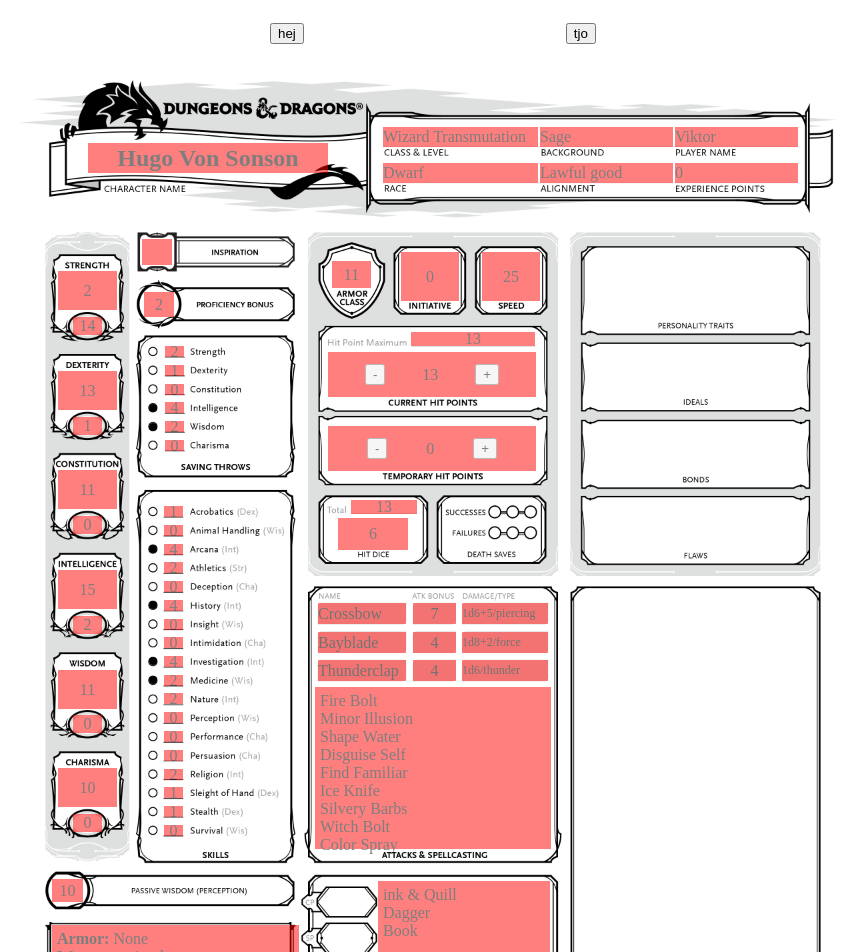
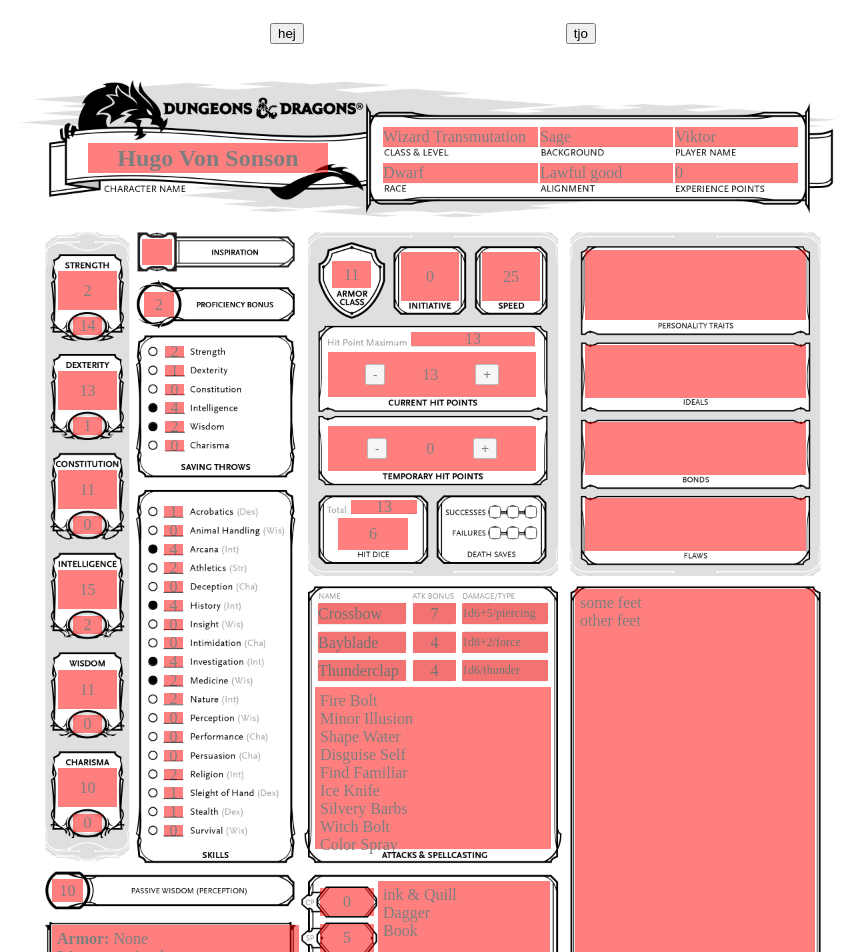
Before and after one commit to ViktorHek/test_pdf, a React (Create React App) app: page / in a window 1280 px wide. Shown: the top 952 px of the page, without its empty margins (0-865 px from the left). Built offline with nearby package versions, Linux system fonts and the light colour scheme.

Commit message:
all added

```diff
--- a/src/App.js
+++ b/src/App.js
@@ -96,6 +96,12 @@
         </div>
         <div id="max_hp2" className="input">{char.hp}</div>
         <div id="hit_dice" className="input">{char.hit_dice}</div>
+        <input type="checkbox" id="dss1" className="checkbox"/>
+        <input type="checkbox" id="dss2" className="checkbox"/>
+        <input type="checkbox" id="dss3" className="checkbox"/>
+        <input type="checkbox" id="dsf1" className="checkbox"/>
+        <input type="checkbox" id="dsf2" className="checkbox"/>
+        <input type="checkbox" id="dsf3" className="checkbox"/>
         {/* Stats */}
         <div id="str_mod" className="input stat_mod" >{str_mod}</div>
         <div id="str" className="input stat_val" >{char.str}</div>
@@ -180,7 +186,20 @@
               return <div id={`equipment_${x.name}`} className="">{x.name}</div>
             }) : 'None'}
         </div>
-
+        <div id="cp" className="input">{char.copper}</div>
+        <div id="sp" className="input">{char.silver}</div>
+        <div id="ep" className="input"></div>
+        <div id="gp" className="input">{char.gold}</div>
+        <div id="pp" className="input"></div>
+        {/* Right side */}
+        <div id="trait" className="input"></div>
+        <div id="ideals" className="input"></div>
+        <div id="bonds" className="input"></div>
+        <div id="flaws" className="input"></div>
+        <div id="feats" className="list">
+            <div>some feet</div>
+            <div>other feet</div>
+        </div>
       </div>
     </div>
   );
--- a/src/characters/hugo_von_sonson.js
+++ b/src/characters/hugo_von_sonson.js
@@ -18,7 +18,9 @@
     speed: 25,
     age: 500,
     background: 'Sage',
-    money: 25.5,
+    gold: 25,
+    silver: 5,
+    copper: 0,
     hit_dice: 6,
     hp: 13,
     str: 14,
--- a/src/index.css
+++ b/src/index.css
@@ -352,3 +352,83 @@
   width: 162px;
   height: 218px;
 }
+
+#cp,
+#sp,
+#ep,
+#gp,
+#pp {
+  left: 312px;
+  width: 54px;
+  height: 28px;
+}
+#cp {top: 830px;}
+#sp {top: 866px;}
+#ep {top: 902px;}
+#gp {top: 938px;}
+#pp {top: 974px;}
+
+#trait {
+  top: 192px;
+  left: 577px;
+  width: 221px;
+  height: 70px;
+}
+
+#ideals {
+  top: 287px;
+  left: 577px;
+  width: 221px;
+  height: 53px;
+}
+
+#bonds {
+  top: 364px;
+  left: 577px;
+  width: 221px;
+  height: 53px;
+}
+
+#flaws {
+  top: 440px;
+  left: 577px;
+  width: 221px;
+  height: 53px;
+}
+
+#feats {
+  top: 531px;
+  left: 567px;
+  width: 230px;
+  height: 510px;
+}
+
+.checkbox {
+  position: absolute;
+  width: 12px;
+  height: 12px;
+}
+#dss1 {
+  top: 445px;
+  left: 477px;
+}
+#dss2 {
+  top: 445px;
+  left: 495px;
+}
+#dss3 {
+  top: 445px;
+  left: 513px;
+}
+#dsf1 {
+  top: 466px;
+  left: 477px;
+}
+#dsf2 {
+  top: 466px;
+  left: 495px;
+}
+#dsf3 {
+  top: 466px;
+  left: 513px;
+}
```
